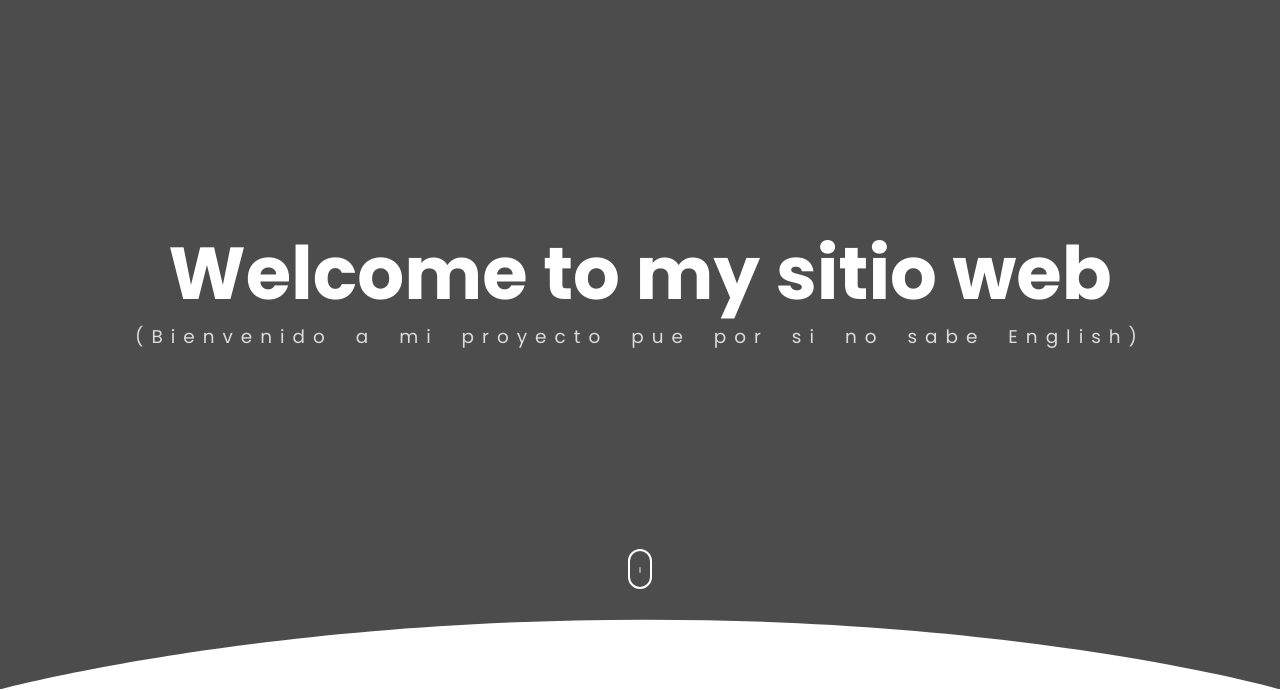
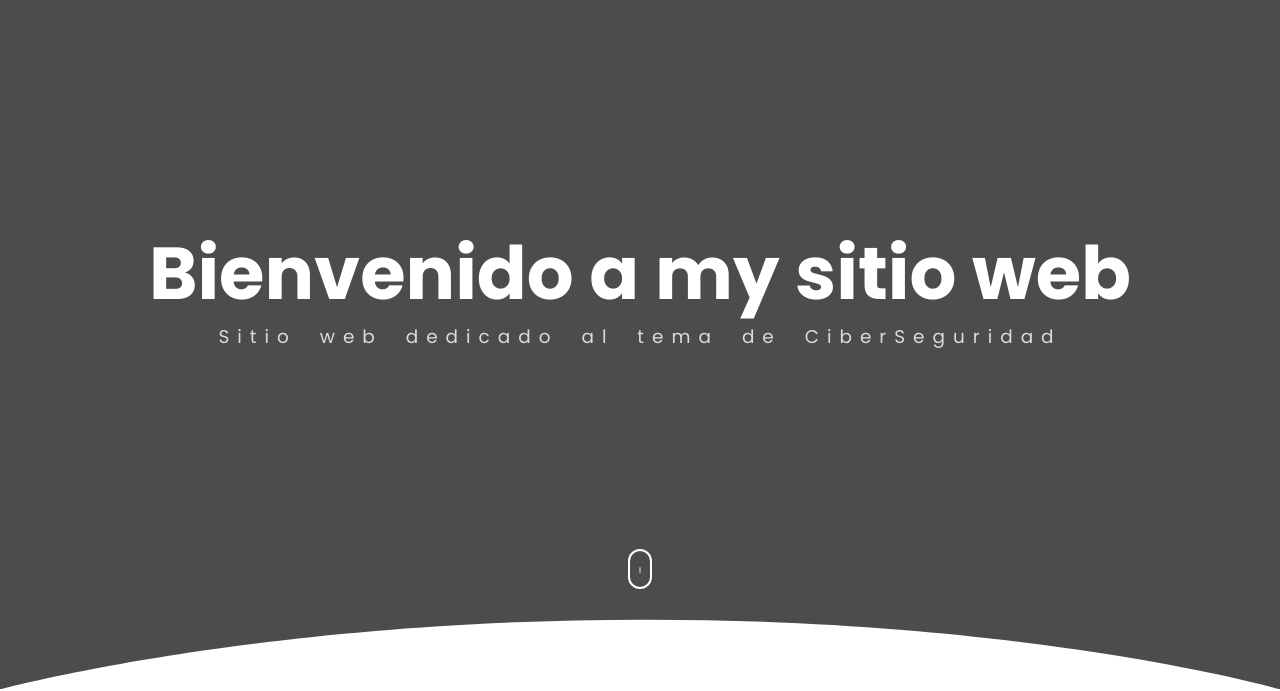
Before and after one commit to xhraul/xhraul.github.io, a website: page my_project 2.0/Proyect/index.html in a window 1280 px wide. Shown: the part 111-802 px from the top of the page. Drawn offline with Linux system fonts and the light colour scheme.

Commit message:
Update index.html

```diff
--- a/my_project 2.0/Proyect/index.html
+++ b/my_project 2.0/Proyect/index.html
@@ -45,8 +45,8 @@
     <!-- Page Header -->
     <header class="header">
         <div class="overlay">
-            <h1 class="title">Welcome to my sitio web</h1>
-            <h1 class="subtitle">(Bienvenido a mi proyecto pue por si no sabe English)</h1>
+            <h1 class="title">Bienvenido a my sitio web</h1>
+            <h1 class="subtitle">Sitio web dedicado al tema de CiberSeguridad</h1>
         </div>
         <div class="shape">
             <svg viewBox="0 0 1500 200">
```
